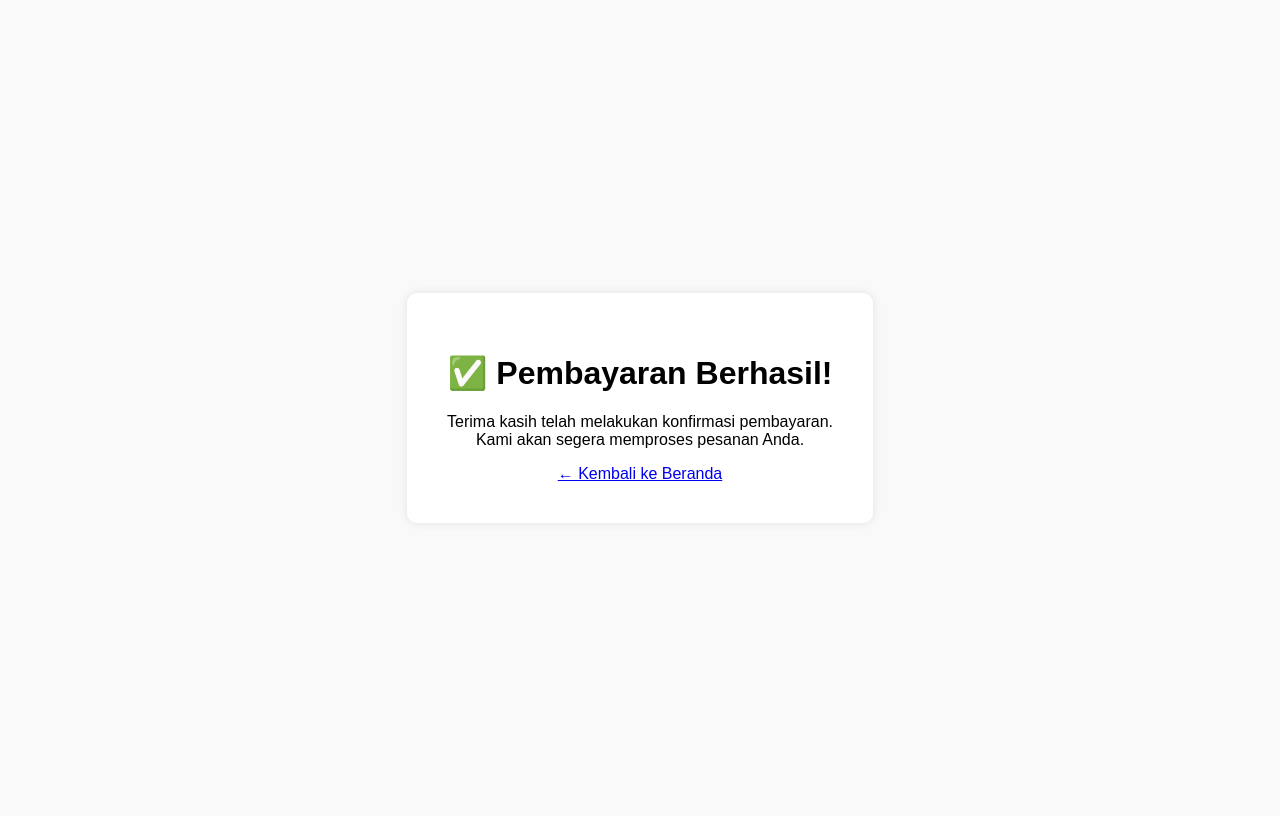
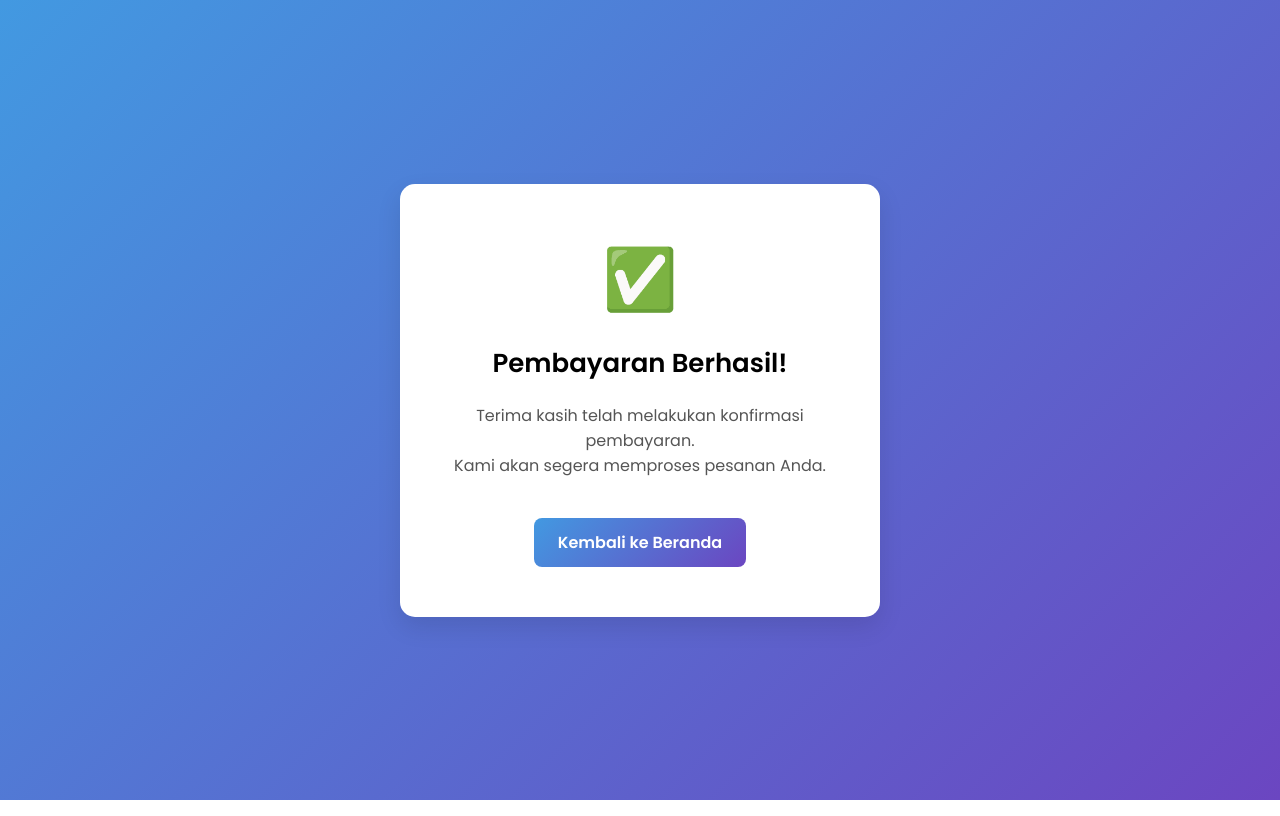
Before and after one commit to Ramdanashari/terimakasih, a plain HTML site: page index.html in a window 1280 px wide. Drawn offline with Linux system fonts and the light colour scheme.

Commit message:
Update index.html

```diff
--- a/index.html
+++ b/index.html
@@ -3,29 +3,65 @@
 <head>
   <meta charset="UTF-8">
   <title>Terima Kasih!</title>
+  <link href="https://fonts.googleapis.com/css2?family=Poppins:wght@400;600&display=swap" rel="stylesheet">
   <style>
     body {
-      font-family: Arial;
-      background: #f9f9f9;
+      font-family: 'Poppins', sans-serif;
+      background:linear-gradient(135deg, #4299e1 0%, #6b46c1 100%);
       display: flex;
       align-items: center;
       justify-content: center;
       height: 100vh;
+      margin: 0;
     }
     .box {
-      background: white;
-      padding: 40px;
-      border-radius: 10px;
-      box-shadow: 0 0 10px rgba(0,0,0,0.1);
+      background: #fff;
+      padding: 50px 40px;
+      border-radius: 15px;
+      box-shadow: 0 10px 25px rgba(0,0,0,0.1);
       text-align: center;
+      max-width: 400px;
+      animation: fadeIn 0.8s ease-in-out;
+    }
+    @keyframes fadeIn {
+      from { opacity: 0; transform: translateY(20px); }
+      to { opacity: 1; transform: translateY(0); }
+    }
+    .box h1 {
+      font-size: 26px;
+      color: linear-gradient(135deg, #4299e1 0%, #6b46c1 100%);
+    }
+    .icon {
+      font-size: 60px;
+      color: #4caf50;
+      margin-bottom: 20px;
+    }
+    .box p {
+      color: #555;
+      margin: 20px 0;
+    }
+    .btn {
+      display: inline-block;
+      padding: 12px 24px;
+      margin-top: 20px;
+      background: linear-gradient(135deg, #4299e1 0%, #6b46c1 100%);
+      color: #fff;
+      text-decoration: none;
+      border-radius: 8px;
+      font-weight: 600;
+      transition: background-color 0.3s ease;
+    }
+    .btn:hover {
+      background-color: #388e3c;
     }
   </style>
 </head>
 <body>
   <div class="box">
-    <h1>✅ Pembayaran Berhasil!</h1>
+    <div class="icon">✅</div>
+    <h1>Pembayaran Berhasil!</h1>
     <p>Terima kasih telah melakukan konfirmasi pembayaran.<br>Kami akan segera memproses pesanan Anda.</p>
-    <a href="https://ramdanashari.github.io/alkabest/">← Kembali ke Beranda</a>
+    <a href="https://ramdanashari.github.io/alkabest/" class="btn">Kembali ke Beranda</a>
   </div>
 </body>
 </html>
```
